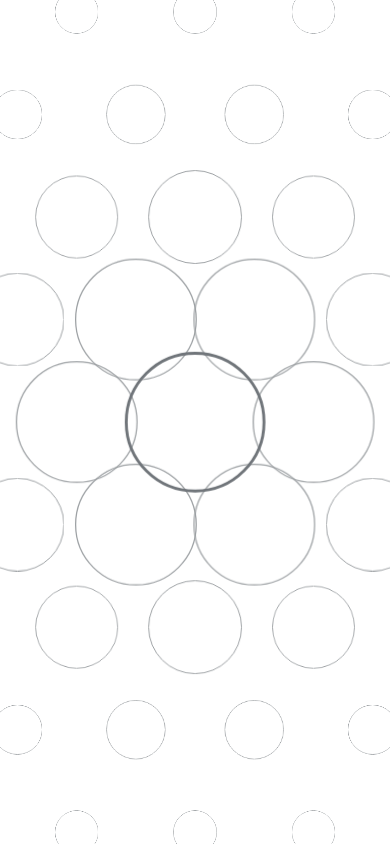
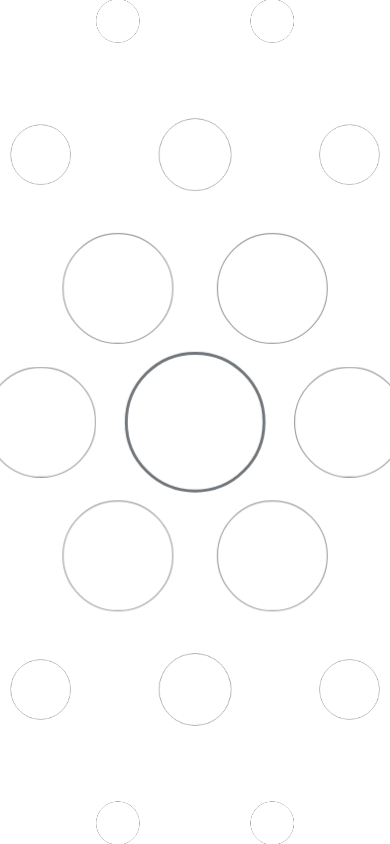
Before and after one commit to BigHitterG/bygoetz, a Next.js app: page / in a window 390 px wide. Built offline with nearby package versions, Linux system fonts and the light colour scheme.

Commit message:
Fix initial mobile honeycomb layout

```diff
--- a/components/HoneycombHome.tsx
+++ b/components/HoneycombHome.tsx
@@ -1,6 +1,13 @@
 "use client";
 
-import { useCallback, useEffect, useMemo, useRef, useState } from "react";
+import {
+  useCallback,
+  useEffect,
+  useLayoutEffect,
+  useMemo,
+  useRef,
+  useState,
+} from "react";
 import styles from "./HoneycombHome.module.css";
 
 type Bubble = {
@@ -60,6 +67,17 @@ function easeOutCubic(t: number) {
   return 1 - Math.pow(1 - t, 3);
 }
 
+function getViewportSize() {
+  if (typeof window === "undefined") return { width: 0, height: 0 };
+
+  const viewport = window.visualViewport;
+
+  return {
+    width: viewport?.width ?? window.innerWidth,
+    height: viewport?.height ?? window.innerHeight,
+  };
+}
+
 function getResponsiveBaseBubbleSize(viewportWidth: number, maxScale: number) {
   if (viewportWidth > MOBILE_BREAKPOINT) return DEFAULT_CONFIG.baseBubbleSize;
 
@@ -97,9 +115,10 @@ export function HoneycombBubbles({
   maxInfluenceRadius = DEFAULT_CONFIG.maxInfluenceRadius,
   minimumGap = DEFAULT_CONFIG.minimumGap,
 }: HoneycombBubblesConfig) {
-  const [responsiveBaseBubbleSize, setResponsiveBaseBubbleSize] = useState(
-    baseBubbleSize ?? DEFAULT_CONFIG.baseBubbleSize,
-  );
+  const [responsiveBaseBubbleSize, setResponsiveBaseBubbleSize] = useState(() => {
+    if (baseBubbleSize != null) return baseBubbleSize;
+    return getResponsiveBaseBubbleSize(getViewportSize().width, maxScale);
+  });
   const surfaceRef = useRef<HTMLDivElement>(null);
   const bubbleRefs = useRef(new Map<string, HTMLDivElement>());
   const translate = useRef({ x: 0, y: 0 });
@@ -249,16 +268,21 @@ export function HoneycombBubbles({
     momentum.current = requestAnimationFrame(tick);
   }, [moveBy, snapNearestBubbleToCenter, stopMomentum]);
 
-  useEffect(() => {
+  useLayoutEffect(() => {
     const updateViewport = () => {
+      const surfaceBounds = surfaceRef.current?.getBoundingClientRect();
+      const viewportSize = getViewportSize();
+      const width = surfaceBounds?.width ?? viewportSize.width;
+      const height = surfaceBounds?.height ?? viewportSize.height;
+
       viewportCenter.current = {
-        x: window.innerWidth / 2,
-        y: window.innerHeight / 2,
+        x: width / 2,
+        y: height / 2,
       };
 
       if (baseBubbleSize == null) {
         setResponsiveBaseBubbleSize(
-          getResponsiveBaseBubbleSize(window.innerWidth, maxScale),
+          getResponsiveBaseBubbleSize(width, maxScale),
         );
       }
 
@@ -267,8 +291,16 @@ export function HoneycombBubbles({
 
     updateViewport();
     window.addEventListener("resize", updateViewport);
-    return () => window.removeEventListener("resize", updateViewport);
+    window.visualViewport?.addEventListener("resize", updateViewport);
+    return () => {
+      window.removeEventListener("resize", updateViewport);
+      window.visualViewport?.removeEventListener("resize", updateViewport);
+    };
   }, [baseBubbleSize, maxScale, scheduleRender]);
+
+  useLayoutEffect(() => {
+    scheduleRender();
+  }, [bubbles, resolvedBaseBubbleSize, scheduleRender]);
 
   useEffect(
     () => () => {
```
